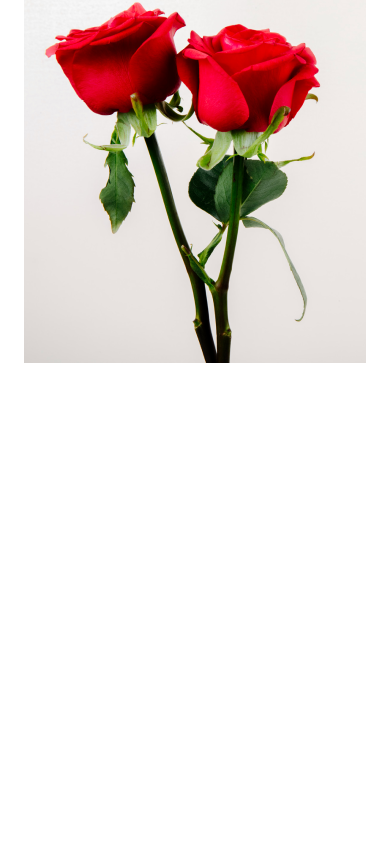
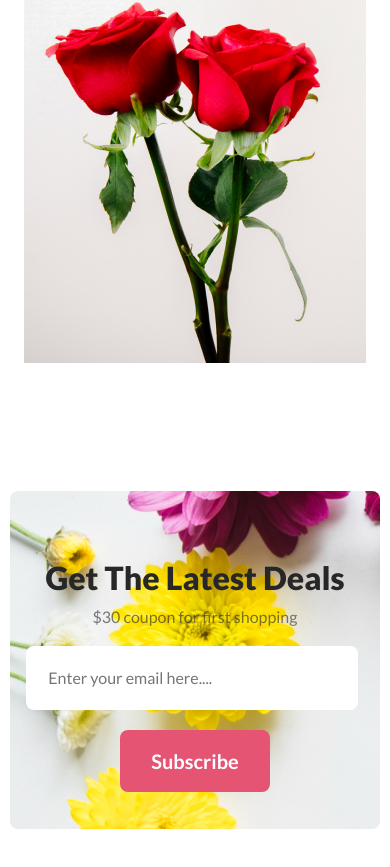
Before and after one commit to sazzadhossainshimanto/flower, a plain HTML site: page index.html in a window 390 px wide. Shown: the part 6516-7383 px from the top of the page. Before the commit the page ends 7007 px from the top, so only its background shows below. Drawn offline with Linux system fonts and the light colour scheme.

Commit message:
added letter section and respomsive

```diff
--- a/index.html
+++ b/index.html
@@ -103,6 +103,18 @@
                         <img src="./Flower Asset/Rectangle 6.png" alt="">
                 </div>
         </section>
+        <section class="subscribe-section" >
+                <div class="subscribe">
+                        <div>
+                                <h3 class="subscribe-title">Get The Latest Deals</h3>
+                                <p class="subscribe-description">$30 coupon for first shopping</p>
+                        </div>
+                        <div>
+                                <input class="email" type="email" name="email" placeholder="Enter your email here...." id="">
+                                <input class="submit" type="submit" value="Subscribe">
+                        </div>
+                </div>
+        </section>
         </main>
         <footer>
 
--- a/style/style.css
+++ b/style/style.css
@@ -177,6 +177,59 @@
         justify-content: center;
         gap: 24px;
 }
+.subscribe-section{
+        display: flex;
+        justify-content: center;
+        margin-bottom: 128px;
+}
+.subscribe {
+        width: 1440px;
+        height: 450px;
+        background-image: url('../Flower Asset/Rectangle\ 9.png');
+        border-radius: 8px;
+        display: flex;
+        flex-direction: column;
+        justify-content: center;
+        align-items: center;
+        text-align: center;
+}
+.subscribe-title{
+        color: rgb(39, 39, 39);
+        font-size: 40px;
+        font-weight: 800;
+        margin-bottom: 16px;
+
+}
+.subscribe-description{
+        color: rgba(39, 39, 39, 0.6);
+        font-size: 18px;
+        font-weight: 400;
+        margin-bottom: 48px;
+}
+.email{
+        width: 700px;
+        height: 64px;
+        border: none;
+        margin-right: 16px;
+        color: rgba(39, 39, 39, 0.6);
+        font-size: 16px;
+        font-weight: 400;
+        border-radius: 8px;
+        background: rgb(255, 255, 255);
+        padding-left: 22px;
+
+}
+.submit{
+        padding:  19px 31px;
+        border: none;
+        color: rgb(255, 255, 255);
+        font-size: 20px;
+        font-weight: 600;
+        border-radius: 8px;
+        background: rgb(229, 84, 115);
+
+
+}
 @media screen and (max-width:576px) {
         .heide-phone{
                 display: none;
@@ -242,4 +295,24 @@
         .instagram-img{
                 flex-wrap: wrap;
         }
+        .subscribe{
+                width: 95vw;
+                height: 40vh;
+        }
+        .subscribe-title{
+                font-size: 32px;
+                margin-bottom: 10px;
+                margin-top: 30px;
+        }
+        .subscribe-description{
+                font-size: 16px;
+                margin-bottom: 20px;
+        }
+        .email{
+                width: 85vw;
+                margin-left: 10px;
+        }
+        .submit{
+                margin-top: 20px;
+        }
 }
```
